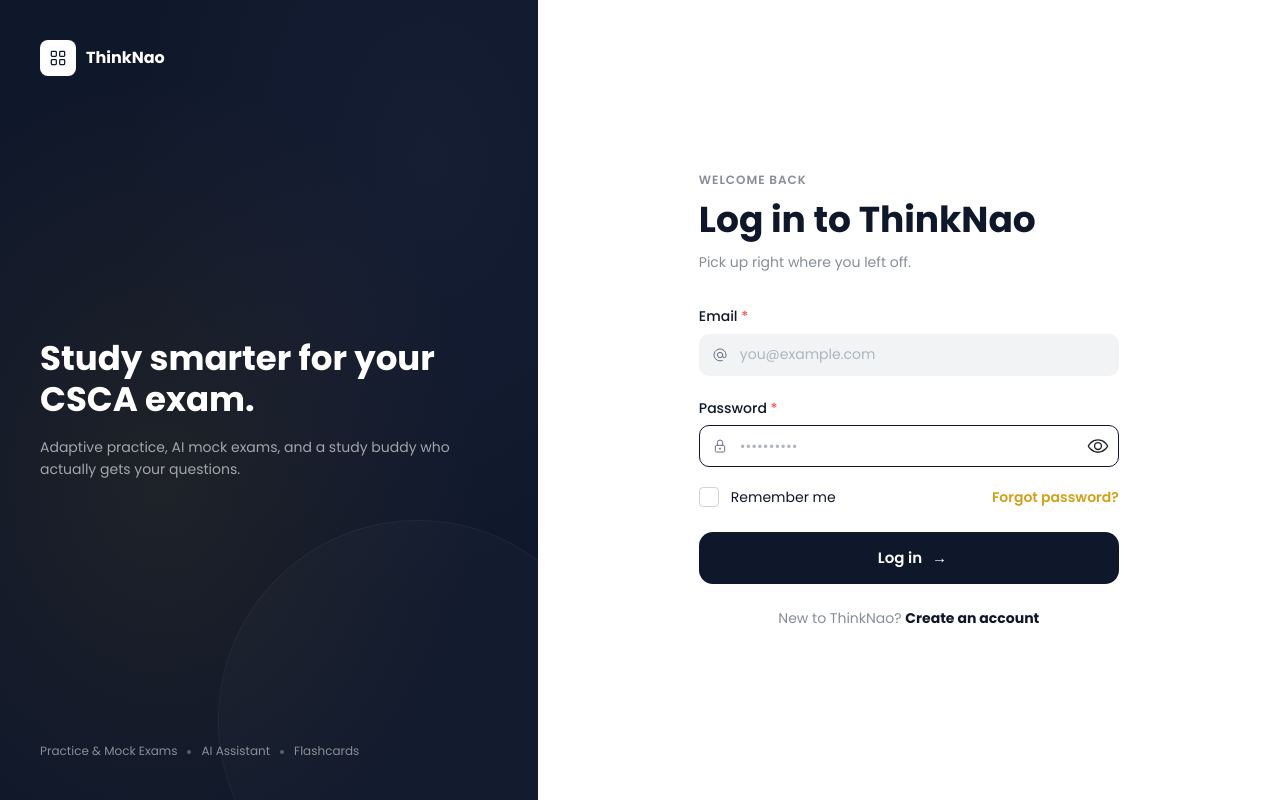
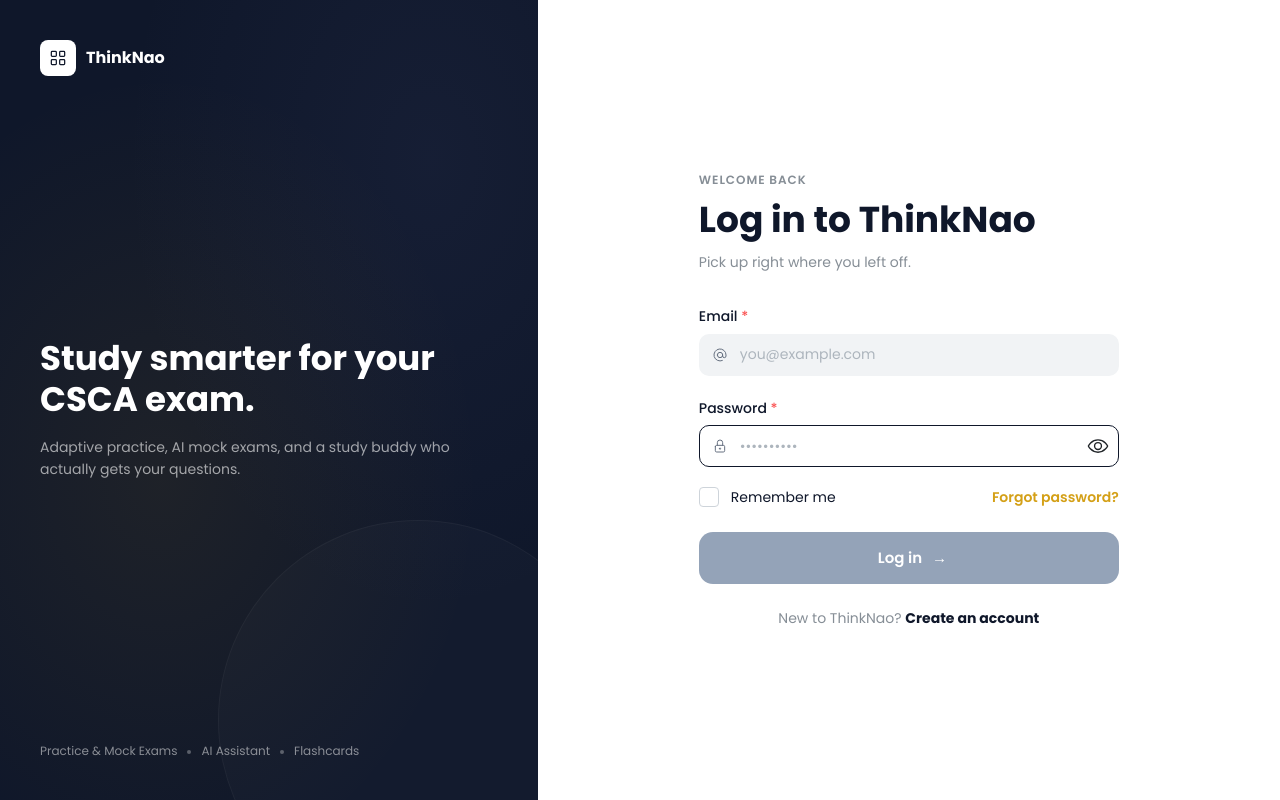
Before and after one commit to nao-group/thinknao-web, a Next.js app: page /login in a window 1280 px wide. Built offline with nearby package versions, Linux system fonts and the light colour scheme.

Commit message:
feat: disable login and registration buttons based on input validation

```diff
--- a/app/login/page.tsx
+++ b/app/login/page.tsx
@@ -259,14 +259,16 @@ export default function LoginPage() {
           size="md"
           radius="md"
           loading={loading}
+          disabled={!email.trim() || !password.trim()}
           rightSection={!loading && <span>→</span>}
           style={{
-            backgroundColor: INK,
+            backgroundColor: !email.trim() || !password.trim() ? "#94A3B8" : INK,
             color: "white",
             fontWeight: 600,
             fontSize: rem(15),
             height: rem(52),
             marginTop: rem(4),
+            opacity: 1,
           }}
         >
           Log in
--- a/app/register/page.tsx
+++ b/app/register/page.tsx
@@ -299,13 +299,15 @@ export default function RegisterPage() {
           size="md"
           radius="md"
           loading={submitting}
+          disabled={!fullName.trim() || !email.trim() || !otpSent || !otp.trim() || !password.trim() || !agreed}
           rightSection={!submitting && <span>→</span>}
           style={{
-            backgroundColor: INK,
+            backgroundColor: !fullName.trim() || !email.trim() || !otpSent || !otp.trim() || !password.trim() || !agreed ? "#94A3B8" : INK,
             color: "white",
             fontWeight: 600,
             fontSize: rem(15),
             height: rem(52),
+            opacity: 1,
           }}
         >
           Create account
```
